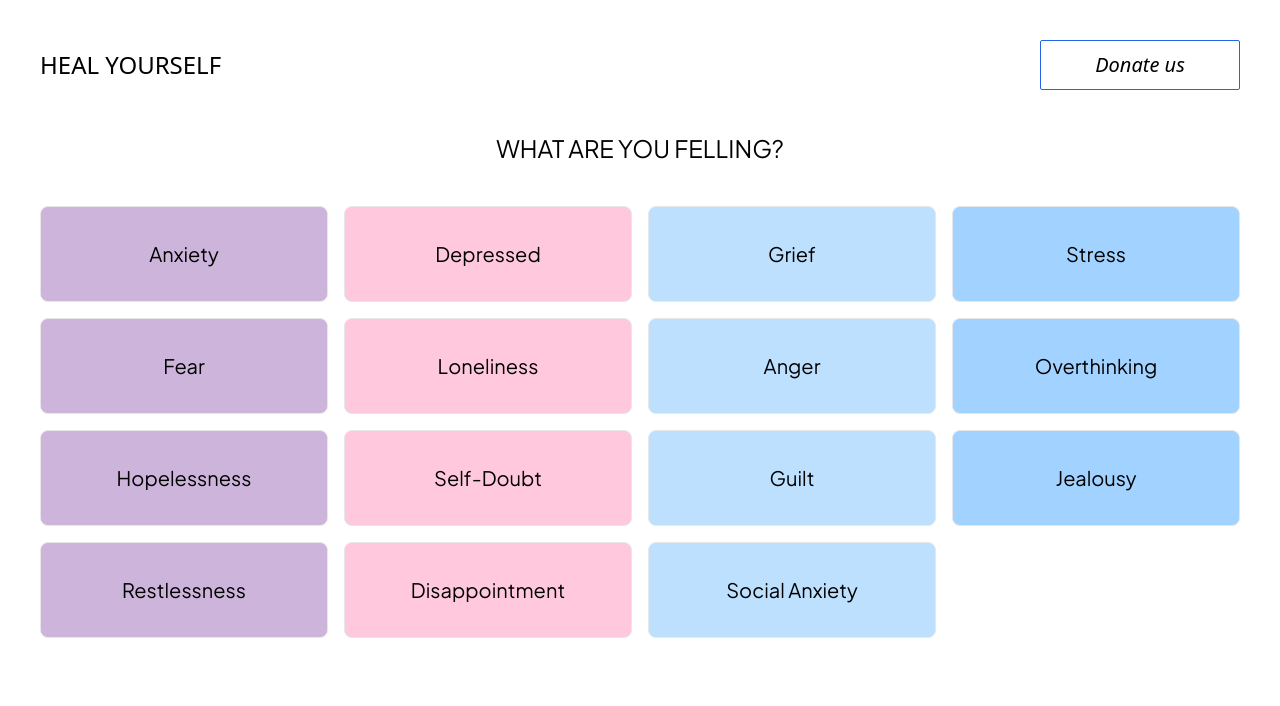
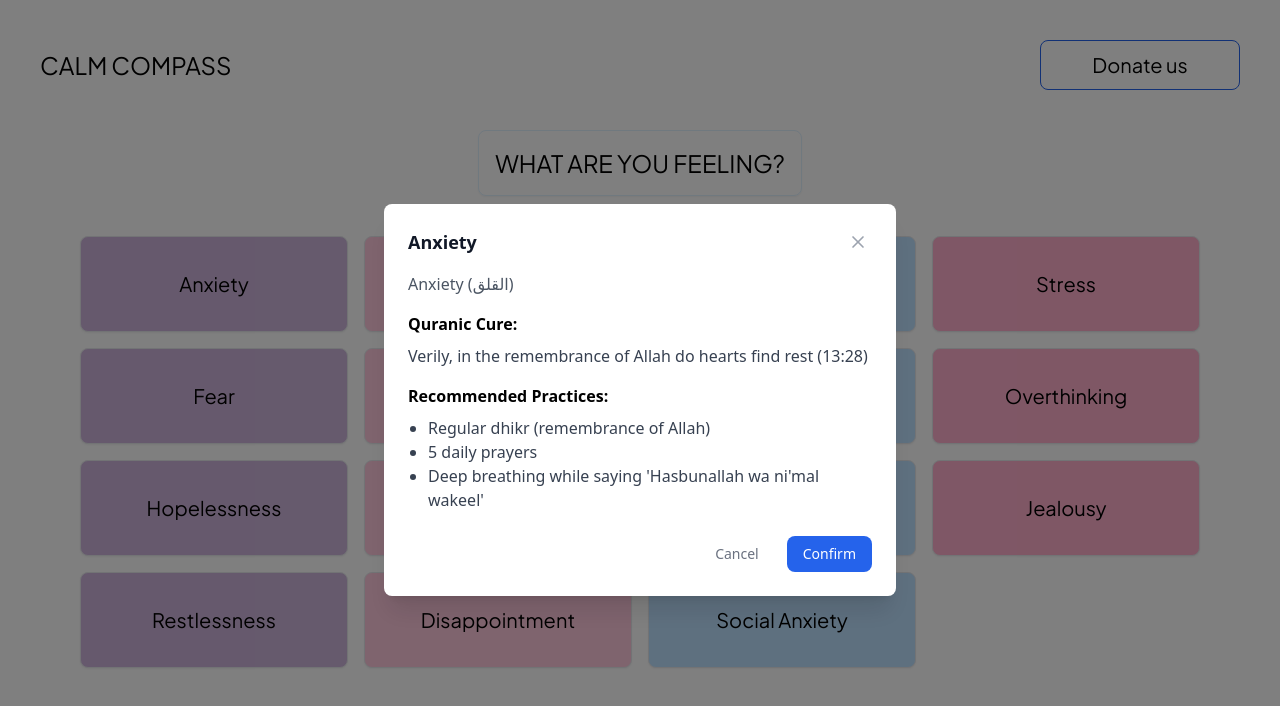
Before and after one commit to hkshakib/calm_compass, a React (Vite) app: page / in a window 1280 px wide. Both pictures are taken after a click on the button "Anxiety". Shown: the top 706 px of the page. Built offline with nearby package versions, Linux system fonts and the light colour scheme.

Commit message:
feat: Add modal, Custom data and dynamic import

```diff
--- a/package.json
+++ b/package.json
@@ -10,6 +10,7 @@
     "preview": "vite preview"
   },
   "dependencies": {
+    "lucide-react": "^0.469.0",
     "react": "^18.3.1",
     "react-dom": "^18.3.1"
   },
--- a/src/App.jsx
+++ b/src/App.jsx
@@ -1,59 +1,69 @@
+import { useState } from "react";
 import Navbar from "./components/Navbar";
+import Modal from "./components/Modal";
+import { mentalStates } from "./data/mentalStates";
+
 const App = () => {
+  const [selectedState, setSelectedState] = useState(null);
+  const [isModalOpen, setIsModalOpen] = useState(false);
+
+  const handleStateClick = (state) => {
+    setSelectedState(state);
+    setIsModalOpen(true);
+  };
+
   return (
-    <div className="flex flex-col h-[100vh] p-10">
+    <div className="flex flex-col min-h-screen p-10">
       <Navbar />
-      <div className="flex justify-center items-center text-[24px] font-heading uppercase">
-        <span className="border-sky-100">What are you felling?</span>
-      </div>
 
-      <div className="grid grid-cols-2 md:grid-cols-3 lg:grid-cols-4 gap-4 pt-10 text-xl font-heading uppercase">
-        <button className="h-24 border hover:border-blue-500 transition-colors bg-[#CDB4DB] rounded-lg">
-          Anxiety
-        </button>
-        <button className="h-24 border hover:border-blue-500 transition-colors bg-[#FFC8DD] rounded-lg">
-          Depressed
-        </button>
-        <button className="h-24 border hover:border-blue-500 transition-colors bg-[#BDE0FE] rounded-lg">
-          Grief
-        </button>
-        <button className="h-24 border hover:border-blue-500 transition-colors bg-[#A2D2FF] rounded-lg">
-          Stress
-        </button>
-        <button className="h-24 border hover:border-blue-500 transition-colors bg-[#CDB4DB] rounded-lg">
-          Fear
-        </button>
-        <button className="h-24 border hover:border-blue-500 transition-colors bg-[#FFC8DD] rounded-lg">
-          Loneliness
-        </button>
-        <button className="h-24 border hover:border-blue-500 transition-colors bg-[#BDE0FE] rounded-lg">
-          Anger
-        </button>
-        <button className="h-24 border hover:border-blue-500 transition-colors bg-[#A2D2FF] rounded-lg">
-          Overthinking
-        </button>
-        <button className="h-24 border hover:border-blue-500 transition-colors bg-[#CDB4DB] rounded-lg">
-          Hopelessness
-        </button>
-        <button className="h-24 border hover:border-blue-500 transition-colors bg-[#FFC8DD] rounded-lg">
-          Self-Doubt
-        </button>
-        <button className="h-24 border hover:border-blue-500 transition-colors bg-[#BDE0FE] rounded-lg">
-          Guilt
-        </button>
-        <button className="h-24 border hover:border-blue-500 transition-colors bg-[#A2D2FF] rounded-lg">
-          Jealousy
-        </button>
-        <button className="h-24 border hover:border-blue-500 transition-colors bg-[#CDB4DB] rounded-lg">
-          Restlessness
-        </button>
-        <button className="h-24 border hover:border-blue-500 transition-colors bg-[#FFC8DD] rounded-lg">
-          Disappointment
-        </button>
-        <button className="h-24 border hover:border-blue-500 transition-colors bg-[#BDE0FE] rounded-lg">
-          Social Anxiety
-        </button>
-      </div>
+      <main className="flex-grow p-10 md:p-10">
+        <div className="flex justify-center items-center text-2xl font-heading uppercase mb-10">
+          <span className="border border-sky-100 p-4 rounded-lg shadow-sm">
+            What are you feeling?
+          </span>
+        </div>
+
+        <div className="grid grid-cols-2 md:grid-cols-3 lg:grid-cols-4 gap-4 text-xl font-heading uppercase">
+          {mentalStates.map((state, index) => (
+            <button
+              key={index}
+              className={`h-24 border hover:border-blue-500 transition-colors rounded-lg shadow-sm hover:shadow-md`}
+              style={{ backgroundColor: state.color }}
+              onClick={() => handleStateClick(state)}
+            >
+              {state.name}
+            </button>
+          ))}
+        </div>
+      </main>
+
+      <Modal
+        isOpen={isModalOpen}
+        onClose={() => setIsModalOpen(false)}
+        title={selectedState?.name || ""}
+      >
+        {selectedState && (
+          <div className="space-y-4">
+            <p className="text-gray-600">
+              {selectedState.name} ({selectedState.content.arabic})
+            </p>
+            <div className="space-y-2">
+              <p className="font-semibold">Quranic Cure:</p>
+              <p className="text-gray-700">
+                {selectedState.content.quranicCure}
+              </p>
+            </div>
+            <div className="space-y-2">
+              <p className="font-semibold">Recommended Practices:</p>
+              <ul className="list-disc pl-5 text-gray-700">
+                {selectedState.content.practices.map((practice, index) => (
+                  <li key={index}>{practice}</li>
+                ))}
+              </ul>
+            </div>
+          </div>
+        )}
+      </Modal>
     </div>
   );
 };
--- /dev/null
+++ b/src/components/Modal.jsx
@@ -0,0 +1,60 @@
+import { X } from "lucide-react";
+
+const Modal = ({ isOpen, onClose, title, children }) => {
+  if (!isOpen) return null;
+
+  return (
+    <div className="fixed inset-0 z-50 overflow-y-auto">
+      <div
+        className="fixed inset-0 bg-black bg-opacity-50 transition-opacity"
+        onClick={onClose}
+      />
+
+      {/* Modal */}
+      <div className="flex min-h-full items-center justify-center p-4">
+        <div
+          className="relative w-full max-w-lg transform overflow-hidden rounded-lg bg-white p-6 text-left shadow-xl transition-all"
+          role="dialog"
+          aria-modal="true"
+          aria-labelledby="modal-title"
+        >
+          {/* Header */}
+          <div className="flex items-center justify-between mb-4">
+            <h3
+              id="modal-title"
+              className="text-lg font-semibold text-gray-900"
+            >
+              {title}
+            </h3>
+            <button
+              onClick={onClose}
+              className="rounded-lg p-1 text-gray-400 hover:bg-gray-100 hover:text-gray-500"
+            >
+              <X size={20} />
+            </button>
+          </div>
+
+          {/* Content */}
+          <div className="mt-2">{children}</div>
+
+          {/* Footer */}
+          <div className="mt-6 flex justify-end gap-3">
+            <button
+              onClick={onClose}
+              className="rounded-lg px-4 py-2 text-sm font-medium text-gray-500 hover:bg-gray-100"
+            >
+              Cancel
+            </button>
+            <button
+              onClick={onClose}
+              className="rounded-lg bg-blue-600 px-4 py-2 text-sm font-medium text-white hover:bg-blue-700"
+            >
+              Confirm
+            </button>
+          </div>
+        </div>
+      </div>
+    </div>
+  );
+};
+export default Modal;
--- a/src/components/Navbar.jsx
+++ b/src/components/Navbar.jsx
@@ -1,8 +1,10 @@
 const Navbar = () => {
   return (
-    <nav className="flex justify-between items-center mb-10">
-      <span className="text-[24px] uppercase line-clamp-4">Heal Yourself</span>
-      <button className="text-[20px] italic border border-blue-600 w-[200px] h-[50px] rounded-sm hover:bg-blue-400 hover:text-white">
+    <nav className="flex justify-between items-center">
+      <span className="text-[24px] uppercase line-clamp-4 leading-1 text-bold font-heading">
+        Calm Compass
+      </span>
+      <button className="text-[20px] font-heading border border-blue-600 w-[200px] h-[50px] rounded-lg hover:bg-blue-400 hover:text-white">
         Donate us
       </button>
     </nav>
--- /dev/null
+++ b/src/data/mentalStates.jsx
@@ -0,0 +1,209 @@
+// src/data/mentalStates.js
+export const mentalStates = [
+  {
+    name: "Anxiety",
+    color: "#CDB4DB",
+    content: {
+      arabic: "القلق",
+      quranicCure:
+        "Verily, in the remembrance of Allah do hearts find rest (13:28)",
+      practices: [
+        "Regular dhikr (remembrance of Allah)",
+        "5 daily prayers",
+        "Deep breathing while saying 'Hasbunallah wa ni'mal wakeel'",
+      ],
+    },
+  },
+  {
+    name: "Depression",
+    color: "#FFC8DD",
+    content: {
+      arabic: "القلق",
+      quranicCure:
+        "Verily, in the remembrance of Allah do hearts find rest (13:28)",
+      practices: [
+        "Regular dhikr (remembrance of Allah)",
+        "5 daily prayers",
+        "Deep breathing while saying 'Hasbunallah wa ni'mal wakeel'",
+      ],
+    },
+  },
+  {
+    name: "Grief",
+    color: "#BDE0FE",
+    content: {
+      arabic: "الحزن",
+      quranicCure:
+        "Indeed we belong to Allah, and indeed to Him we will return (2:156)",
+      practices: ["Regular dhikr (remembrance of Allah)", "5 daily prayers"],
+    },
+  },
+  {
+    name: "Stress",
+    color: "#FFAFCC",
+    content: {
+      arabic: "التوتر",
+      quranicCure:
+        "Verily, in the remembrance of Allah do hearts find rest (13:28)",
+      practices: [
+        "Regular dhikr (remembrance of Allah)",
+        "5 daily prayers",
+        "Deep breathing while saying 'Hasbunallah wa ni'mal wakeel'",
+      ],
+    },
+  },
+  {
+    name: "Fear",
+    color: "#CDB4DB",
+    content: {
+      arabic: "الخوف",
+      quranicCure:
+        "Verily, in the remembrance of Allah do hearts find rest (13:28)",
+      practices: [
+        "Regular dhikr (remembrance of Allah)",
+        "5 daily prayers",
+        "Deep breathing while saying 'Hasbunallah wa ni'mal wakeel'",
+      ],
+    },
+  },
+  {
+    name: "Loneliness",
+    color: "#FFC8DD",
+    content: {
+      arabic: "الوحدة",
+      quranicCure:
+        "Verily, in the remembrance of Allah do hearts find rest (13:28)",
+      practices: [
+        "Regular dhikr (remembrance of Allah)",
+        "5 daily prayers",
+        "Deep breathing while saying 'Hasbunallah wa ni'mal wakeel'",
+      ],
+    },
+  },
+  {
+    name: "Anger",
+    color: "#BDE0FE",
+    content: {
+      arabic: "الغضب",
+      quranicCure:
+        "Verily, in the remembrance of Allah do hearts find rest (13:28)",
+      practices: [
+        "Regular dhikr (remembrance of Allah)",
+        "5 daily prayers",
+        "Deep breathing while saying 'Hasbunallah wa ni'mal wakeel'",
+      ],
+    },
+  },
+  {
+    name: "Overthinking",
+    color: "#FFAFCC",
+    content: {
+      arabic: "كثرة التفكير",
+      quranicCure:
+        "Verily, in the remembrance of Allah do hearts find rest (13:28)",
+      practices: [
+        "Regular dhikr (remembrance of Allah)",
+        "5 daily prayers",
+        "Deep breathing while saying 'Hasbunallah wa ni'mal wakeel'",
+      ],
+    },
+  },
+  {
+    name: "Hopelessness",
+    color: "#CDB4DB",
+    content: {
+      arabic: "اليأس",
+      quranicCure:
+        "Verily, in the remembrance of Allah do hearts find rest (13:28)",
+      practices: [
+        "Regular dhikr (remembrance of Allah)",
+        "5 daily prayers",
+        "Deep breathing while saying 'Hasbunallah wa ni'mal wakeel'",
+      ],
+    },
+  },
+  {
+    name: "Self-Doubt",
+    color: "#FFC8DD",
+    content: {
+      arabic: "الشك في النفس",
+      quranicCure:
+        "Verily, in the remembrance of Allah do hearts find rest (13:28)",
+      practices: [
+        "Regular dhikr (remembrance of Allah)",
+        "5 daily prayers",
+        "Deep breathing while saying 'Hasbunallah wa ni'mal wakeel'",
+      ],
+    },
+  },
+  {
+    name: "Guilt",
+    color: "#BDE0FE",
+    content: {
+      arabic: "الشعور بالذنب",
+      quranicCure:
+        "Verily, in the remembrance of Allah do hearts find rest (13:28)",
+      practices: [
+        "Regular dhikr (remembrance of Allah)",
+        "5 daily prayers",
+        "Deep breathing while saying 'Hasbunallah wa ni'mal wakeel'",
+      ],
+    },
+  },
+  {
+    name: "Jealousy",
+    color: "#FFAFCC",
+    content: {
+      arabic: "الحسد",
+      quranicCure:
+        "Verily, in the remembrance of Allah do hearts find rest (13:28)",
+      practices: [
+        "Regular dhikr (remembrance of Allah)",
+        "5 daily prayers",
+        "Deep breathing while saying 'Hasbunallah wa ni'mal wakeel'",
+      ],
+    },
+  },
+  {
+    name: "Restlessness",
+    color: "#CDB4DB",
+    content: {
+      arabic: "عدم الاستقرار",
+      quranicCure:
+        "Verily, in the remembrance of Allah do hearts find rest (13:28)",
+      practices: [
+        "Regular dhikr (remembrance of Allah)",
+        "5 daily prayers",
+        "Deep breathing while saying 'Hasbunallah wa ni'mal wakeel'",
+      ],
+    },
+  },
+  {
+    name: "Disappointment",
+    color: "#FFC8DD",
+    content: {
+      arabic: "خيبة الأمل",
+      quranicCure:
+        "Verily, in the remembrance of Allah do hearts find rest (13:28)",
+      practices: [
+        "Regular dhikr (remembrance of Allah)",
+        "5 daily prayers",
+        "Deep breathing while saying 'Hasbunallah wa ni'mal wakeel'",
+      ],
+    },
+  },
+  {
+    name: "Social Anxiety",
+    color: "#BDE0FE",
+    content: {
+      arabic: "القلق الاجتماعي",
+      quranicCure:
+        "Verily, in the remembrance of Allah do hearts find rest (13:28)",
+      practices: [
+        "Regular dhikr (remembrance of Allah)",
+        "5 daily prayers",
+        "Deep breathing while saying 'Hasbunallah wa ni'mal wakeel'",
+      ],
+    },
+  },
+];
```
Also changed, not shown: 1 other file (tests, documents, lock files or other folders).
